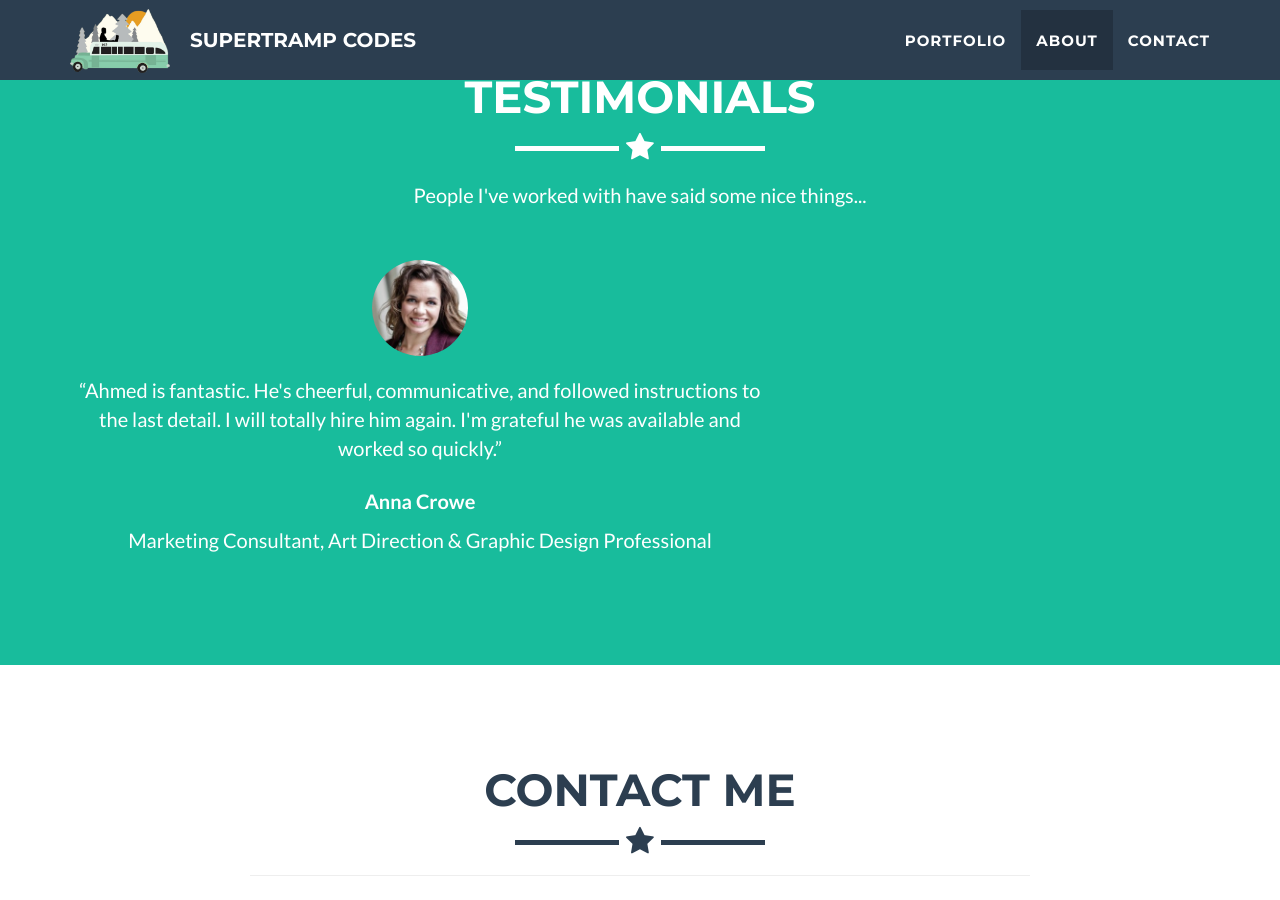
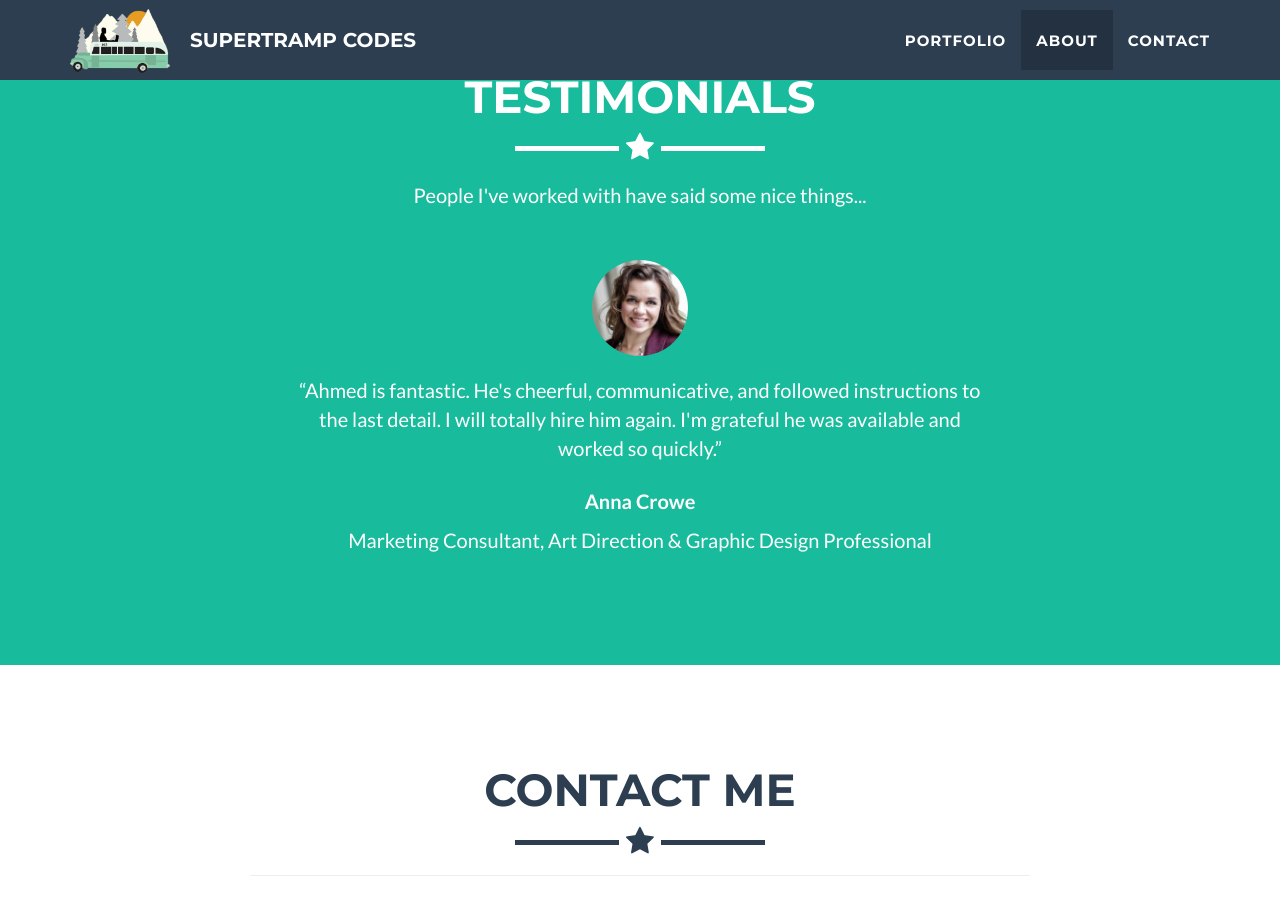
Before and after one commit to Ahmed-Elkashef/Ahmed-Elkashef.github.io, a Jekyll site: the page built from index.html, in a window 1280 px wide and 900 px high, scrolled down 3234 px. Built offline with Jekyll 4.4.1, drawn with Linux system fonts in a browser that asks for light colours.

Commit message:
Update about.html

```diff
--- a/_includes/about.html
+++ b/_includes/about.html
@@ -79,7 +79,7 @@
     <h2 class="title is-spaced is-size-3-desktop is-size-4-mobile">Testimonials</h2>
     <hr class="star-light">
     <p class="subtitle is-size-5-desktop">People I've worked with have said some nice things...</p>
-    <div class="columns is-centered">
+    <div class="is-centered">
       <div class="column is-two-thirds">
         <div class="testimonials-carousel">
           <div class="testimonial-block"><img class="avatar" src="img/anna-crowe.jpg">
```
